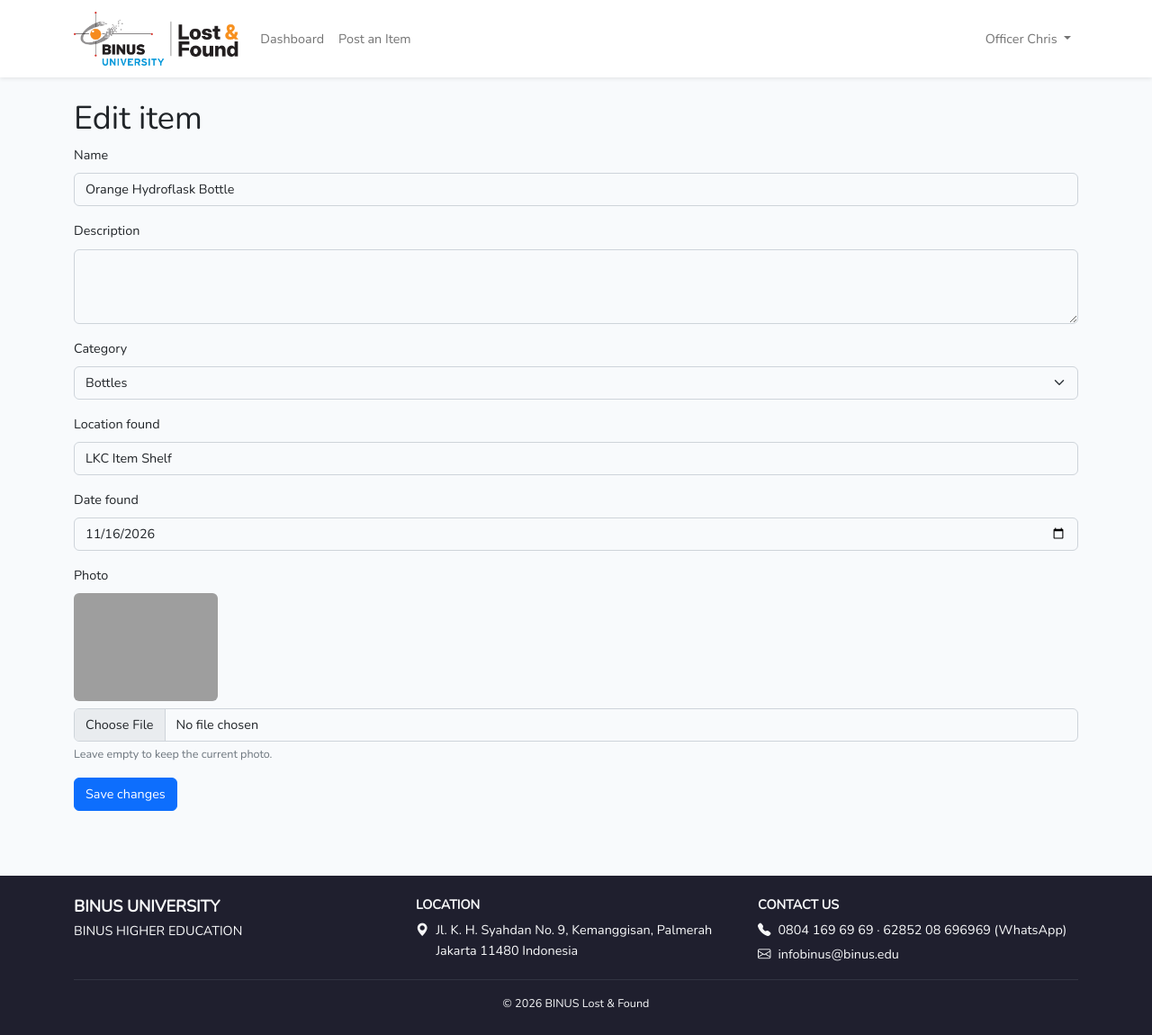
After one commit to Nicholas-SB/BINUS-Lost-and-Found, a Laravel app: page /officer/items/1/edit in a window 1280 px wide. The commit adds this page. Shown: the whole page at 90% size. Run offline with Laravel 12, Linux system fonts and the light colour scheme; a user stored in the database is signed in; data comes from the database, SQL or seed files in the repository; style sheets or scripts are compiled from the project's sources; grey boxes are pictures that could not be loaded.

Commit message:
Add item editing for officers

```diff
--- a/app/Http/Controllers/ItemController.php
+++ b/app/Http/Controllers/ItemController.php
@@ -4,6 +4,7 @@ namespace App\Http\Controllers;
 
 use Illuminate\Http\Request;
 use App\Models\Item;
+use Illuminate\Support\Facades\Storage;
 
 class ItemController extends Controller{
     public function create(){
@@ -58,9 +59,33 @@ class ItemController extends Controller{
     }
 
     public function show(Item $item){
-        // Guests can't see claimed items; officers can (to reprint the slip or fix the claim)
         abort_if($item->status === 'claimed' && ! auth()->check(), 404);
         $item->load('claim');
         return view('items.show', compact('item'));
     }
+
+    public function edit(Item $item){
+        return view('officer.items.edit', compact('item'));
+    }
+
+    public function update(Request $request, Item $item){
+        $validated = $request->validate([
+            'name' => 'required|string|max:255',
+            'description' => 'nullable|string',
+            'category' => 'required|string|max:100',
+            'location_found' => 'required|string|max:255',
+            'date_found' => 'required|date|before_or_equal:today',
+            'photo' => 'nullable|image|max:2048',
+        ]);
+
+        if ($request->hasFile('photo')){
+            Storage::disk('public')->delete($item->photo_path);
+            $validated['photo_path'] = $request->file('photo')->store('items', 'public');
+        }
+
+        unset($validated['photo']);
+        $item->update($validated);
+
+        return redirect()->route('items.show', $item)->with('success', 'Item updated.');
+    }
 }
--- /dev/null
+++ b/resources/views/officer/items/edit.blade.php
@@ -0,0 +1,55 @@
+@extends('layouts.app')
+@section('content')
+<div class="container">
+    <h1>Edit item</h1>
+    <form method="POST" action="{{ route('officer.items.update', $item) }}" enctype="multipart/form-data">
+        @csrf
+        @method('PATCH')
+
+        <div class="mb-3">
+            <label class="form-label">Name</label>
+            <input type="text" name="name" value="{{ old('name', $item->name) }}" class="form-control @error('name') is-invalid @enderror">
+            @error('name') <div class="invalid-feedback">{{ $message }}</div> @enderror
+        </div>
+
+        <div class="mb-3">
+            <label class="form-label">Description</label>
+            <textarea name="description" rows="3" class="form-control @error('description') is-invalid @enderror">{{ old('description', $item->description) }}</textarea>
+            @error('description') <div class="invalid-feedback">{{ $message }}</div> @enderror
+        </div>
+
+        <div class="mb-3">
+            <label class="form-label">Category</label>
+            <select name="category" class="form-select @error('category') is-invalid @enderror">
+                <option value="">Choose...</option>
+                @foreach (['Electronics', 'Bottles', 'Clothing', 'Accessories', 'Documents', 'Other'] as $cat)
+                <option value="{{ $cat }}" @selected(old('category', $item->category) === $cat)>{{ $cat }}</option>
+                @endforeach
+            </select>
+            @error('category') <div class="invalid-feedback">{{ $message }}</div> @enderror
+        </div>
+
+        <div class="mb-3">
+            <label class="form-label">Location found</label>
+            <input type="text" name="location_found" value="{{ old('location_found', $item->location_found) }}" class="form-control @error('location_found') is-invalid @enderror">
+            @error('location_found') <div class="invalid-feedback">{{ $message }}</div> @enderror
+        </div>
+
+        <div class="mb-3">
+            <label class="form-label">Date found</label>
+            <input type="date" name="date_found" value="{{ old('date_found', $item->date_found->format('Y-m-d')) }}" class="form-control @error('date_found') is-invalid @enderror">
+            @error('date_found') <div class="invalid-feedback">{{ $message }}</div> @enderror
+        </div>
+
+        <div class="mb-3">
+            <label class="form-label">Photo</label>
+            <img src="{{ asset('storage/' . $item->photo_path) }}" class="rounded mb-2 d-block" style="height: 120px;">
+            <input type="file" name="photo" accept="image/*" class="form-control @error('photo') is-invalid @enderror">
+            <div class="form-text">Leave empty to keep the current photo.</div>
+            @error('photo') <div class="invalid-feedback">{{ $message }}</div> @enderror
+        </div>
+
+        <button class="btn btn-primary">Save changes</button>
+    </form>
+</div>
+@endsection
--- a/routes/web.php
+++ b/routes/web.php
@@ -17,6 +17,8 @@ Route::middleware('auth')->prefix('officer')->name('officer.')->group(function (
     Route::get('/items/create', [ItemController::class, 'create'])->name('items.create');
     Route::post('/items', [ItemController::class, 'store'])->name('items.store');
     Route::patch('/items/{item}/transfer', [ItemController::class, 'transfer'])->name('items.transfer');
+    Route::get('/items/{item}/edit', [ItemController::class, 'edit'])->name('items.edit');
+    Route::patch('/items/{item}', [ItemController::class, 'update'])->name('items.update');
     Route::get('/items/{item}/claim', [ClaimController::class, 'create'])->name('claims.create');
     Route::post('/items/{item}/claim', [ClaimController::class, 'store'])->name('claims.store');
     Route::get('/claims/{claim}/print', [ClaimController::class, 'print'])->name('claims.print');
```
Also changed, not shown: resources/views/items/show.blade.php (+7 -1 lines).
